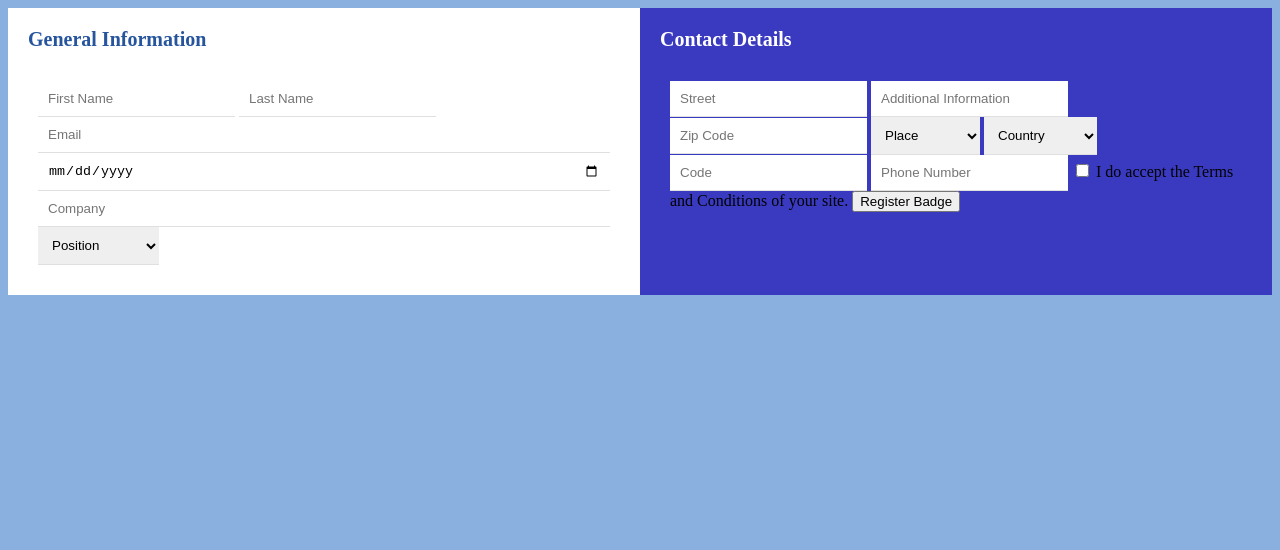
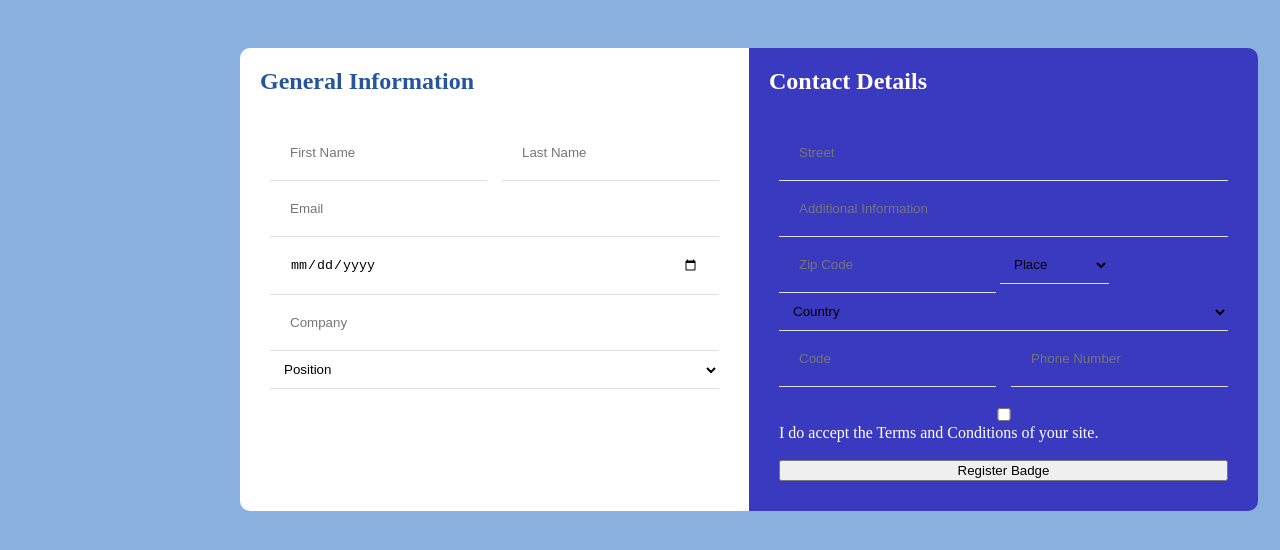
Before and after one commit to Tugsoo19/day1-assignment, a plain HTML site: page index.html in a window 1280 px wide. Drawn offline with Linux system fonts and the light colour scheme.

Commit message:
3rd changes

```diff
--- a/css/style.css
+++ b/css/style.css
@@ -1,14 +1,17 @@
 body {
     background-color: rgba(137, 176, 223);
+    padding: 40px;
+
 }
 
 .container {
     display: flex;
     margin: 0 auto;
+    max-width: 800px;
 }
 
 h1 {
-    font-size: 20px;
+    font-size: 24px;
     margin-left: 20px;
     margin-top: 20px;
 }
@@ -16,16 +19,26 @@ h1 {
 .general {
     background-color: white;
     flex: 1;
-
+    border-top-left-radius: 10px;
+    border-bottom-left-radius: 10px;
 }
 
 .general-input {
     margin: 30px;
+    border: none;
+    background-color: transparent;
+    max-width: 100%;
+    display: flex;
+    flex-direction: column;
+}
 
+.names {
+
+    display: flex;
+    gap: 15px;
 }
 
 .other {
-    max-width: 100%;
     display: flex;
     flex-direction: column;
 
@@ -34,13 +47,17 @@ h1 {
 input {
     border: none;
     border-bottom: solid 1px rgb(224, 224, 224);
-    padding: 10px;
+    padding: 20px;
+    background-color: transparent;
+
 }
 
 select {
     border: none;
     border-bottom: solid 1px rgb(224, 224, 224);
     padding: 10px;
+    background-color: transparent;
+
 
 }
 
@@ -52,9 +69,16 @@ select {
 .contact {
     background-color: rgb(58, 58, 193) ;
     flex: 1;
+    border-top-right-radius: 10px;
+    border-bottom-right-radius: 10px;
+    color: white;
 }
 
 .contact h1 {
     color: white;
 
 }
+
+.contact .general-input input {
+    color: white;
+}
--- a/index.html
+++ b/index.html
@@ -40,7 +40,8 @@
                 <div class="general-input">
                     <input type="text" name="street" placeholder="Street">
                     <input type="text" name="add-information" placeholder="Additional Information">
-                    <input type="number" name="zip-code" placeholder="Zip Code">
+                    <div>
+                        <input type="number" name="zip-code" placeholder="Zip Code">
 
                     <select>
                         <option>Place</option>
@@ -48,6 +49,8 @@
                         <option>Bayangol</option>
                         <option>Khan-Uul</option>
                     </select>
+                    </div>
+
 
                     <select>
                         <option>Country</option>
@@ -56,10 +59,15 @@
                         <option>Khuvsgul</option>
                     </select>
 
-                    <input type="number" name="code" placeholder="Code">
-                    <input type="number" name="phone-number" placeholder="Phone Number">
+                    <div class="names">
+                        <input type="number" name="code" placeholder="Code">
+                        <input type="number" name="phone-number" placeholder="Phone Number">
+                    </div>
+                    <br>
+
                     <input type="checkbox">
                     <label for="checkbox">I do accept the Terms and Conditions of your site.</label>
+                    <br>
                     <button type="submit">Register Badge</button>
 
                 </div>
```
